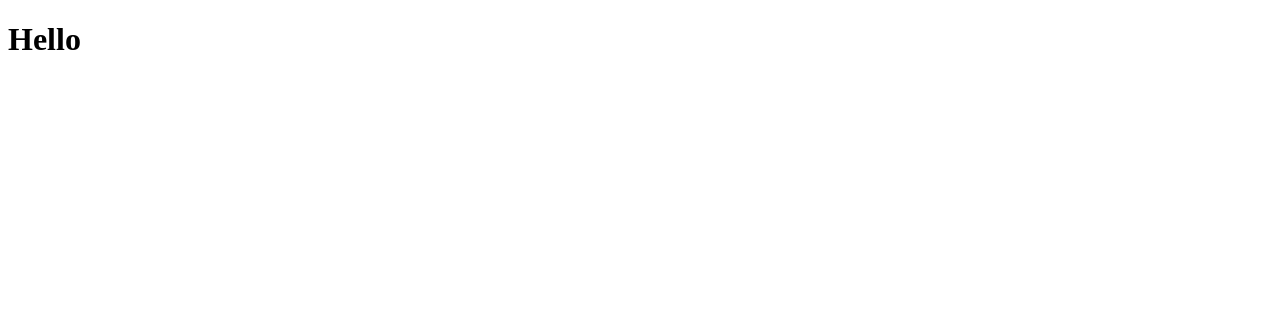
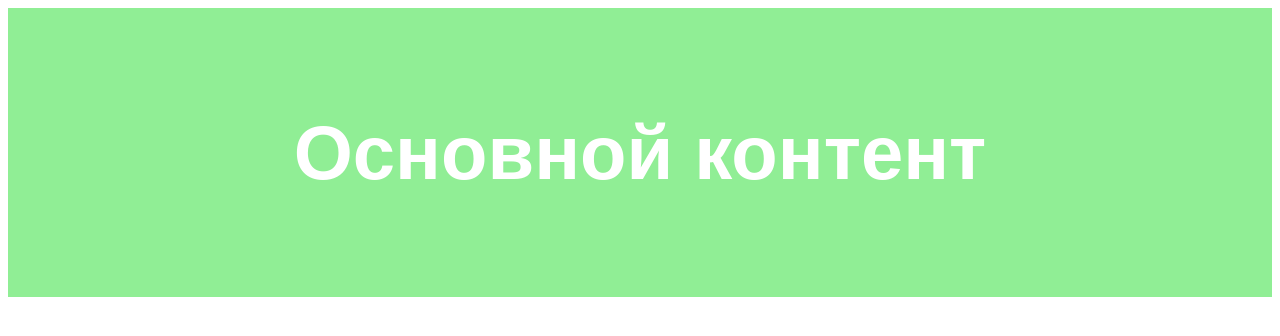
Before and after one commit to skaman91/remote-test, a plain HTML site: page index.html in a window 1280 px wide. Drawn offline with Linux system fonts and the light colour scheme.

Commit message:
content finish

```diff
--- a/index.html
+++ b/index.html
@@ -5,10 +5,13 @@
   <meta charset="UTF-8">
   <meta name="viewport" content="width=device-width, initial-scale=1.0">
   <title>Document</title>
+  <link rel="stylesheet" href="main.css">
 </head>
 
 <body>
-  <h1>Hello</h1>
+  <main class="main">
+    <h1>Основной контент</h1>
+  </main>
 </body>
 
 </html>
--- /dev/null
+++ b/main.css
@@ -0,0 +1,8 @@
+.main {
+  background: rgb(144, 238, 149);
+  padding: 50px 100px;
+  font-size: 38px;
+  color: #fff;
+  font-family: sans-serif;
+  text-align: center;
+}
```
Also changed, not shown: mail.css (deleted).
